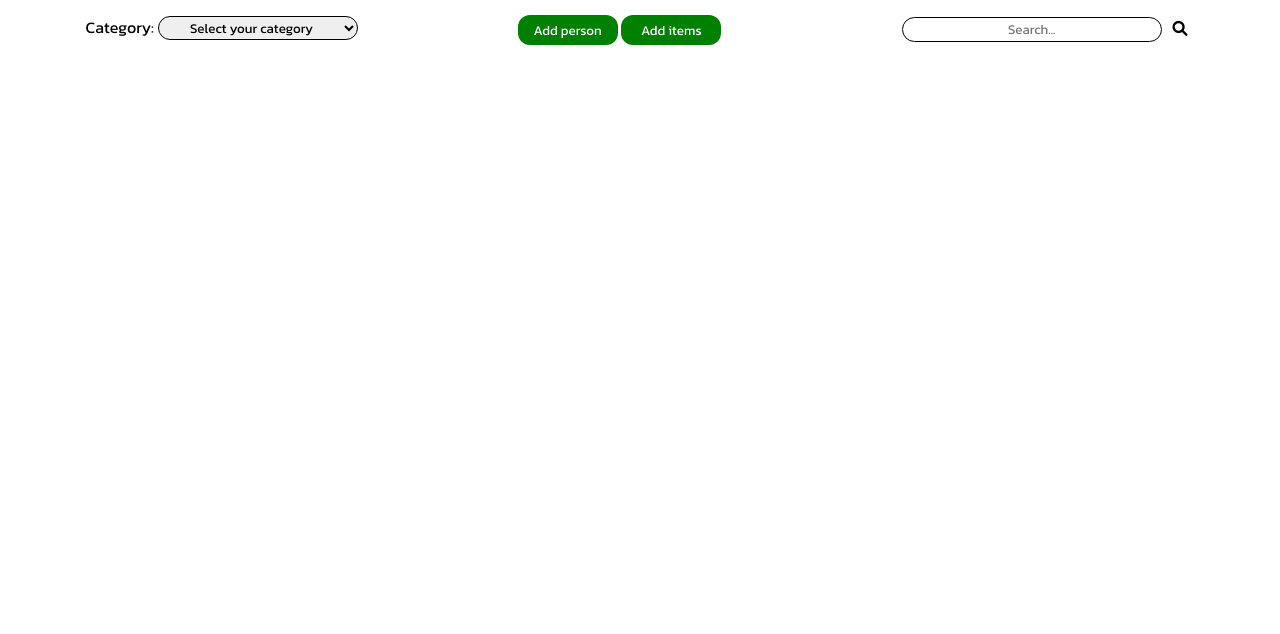
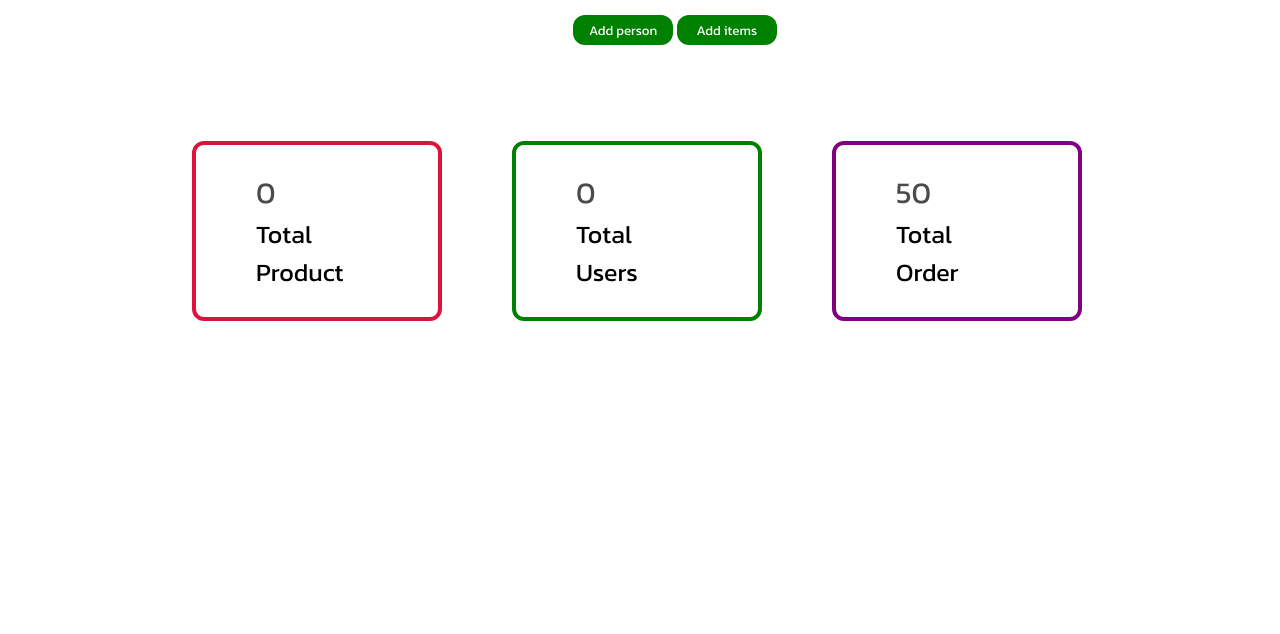
Before and after one commit to Bishal-Bhandari01/college_project, a PHP site: page /adminpannel.php in a window 1280 px wide. Shown: the part 75-709 px from the top of the page. Run offline with PHP 8.4, Linux system fonts and the light colour scheme; data that the repository does not hold is empty.

Commit message:
admin catelog has some changes

```diff
--- a/addcategory.php
+++ b/addcategory.php
@@ -62,7 +62,7 @@
                     var form = document.getElementById("formtwo");
                     form.style.display = "block";
                 }
-            </script>
+                </script>
         </div>
     </section>
     <section class="main">
--- a/adminpannel.php
+++ b/adminpannel.php
@@ -46,27 +46,19 @@ session_start();
         </div>
     </header>
 
-    <section class="home">
+    <section class="home" style="
+        display: flex;
+        justify-content: center;
+    ">
         <div class="max-width">
-            <div class="category">
-                <label class="cate">Category: </label>
-                <select id="shoe_category">
-                    <option>Select your category</option>
-                    <option>Nike</option>
-                    <option>Adidas</option>
-                    <option>Gold Star</option>
-                </select>
-            </div>
             <div class="buttonssection">
-                <button onclick="addperson()"
-                    style="width:100px;height:30px;
+                <button onclick="addperson()" style="width:100px;height:30px;
                     border-radius:12px; border:none;
                     background-color: green;color:#fff;
                     margin-left: 70px;">
                     Add person
                 </button>
-                <button onclick="additems()"
-                    style="width:100px;height:30px;
+                <button onclick="additems()" style="width:100px;height:30px;
                     border-radius:12px; border:none;
                     background-color: green;color:#fff">
                     Add items
@@ -76,18 +68,63 @@ session_start();
                 function addperson() {
                     window.location.href = "adduserandadmin.php";
                 }
-                function additems(){
+
+                function additems() {
                     window.location.href = "addcategory.php";
                 }
             </script>
-            <form class="search" action="<?php echo $_SERVER['PHP_SELF'] ?>" method="POST">
-                <input type="text" name="search" placeholder="Search..." id="searchinput">
-                <button type="submit" class="search-btn">
-                    <i class="fas fa-search"></i>
-                </button>
-            </form>
         </div>
     </section>
+
+    <main class="cardone">
+        <div class="max-width">
+            <div class="cardcontent">
+                <?php
+                $sqli = "SELECT * FROM product";
+                $result = mysqli_query($conn, $sqli);
+                $row = mysqli_num_rows($result);
+                echo '<p style="
+                    opacity: 70%;
+                    font-size: 30px;
+                ">
+                        ' . $row . '
+                    </p>';
+                ?>
+                <p>Total Product</p>
+            </div>
+        </div>
+    </main>
+
+    <main class="cardtwo">
+        <div class="max-width">
+            <div class="cardcontent">
+            <?php
+                $sqli = "SELECT * FROM user";
+                $result = mysqli_query($conn, $sqli);
+                $row = mysqli_num_rows($result);
+                echo '<p style="
+                    opacity: 70%;
+                    font-size: 30px;
+                ">
+                        ' . $row . '
+                    </p>';
+                ?>
+                <p>Total Users</p>
+            </div>
+        </div>
+    </main>
+
+    <main class="cardthree">
+        <div class="max-width">
+            <div class="cardcontent">
+                <p style="
+                    opacity: 70%;
+                    font-size: 30px;
+                ">50</p>
+                <p>Total Order</p>
+            </div>
+        </div>
+    </main>
 
 
     <?php
@@ -99,6 +136,7 @@ session_start();
         }
     }
     ?>
+
 </body>
 
 </html>
--- a/assets/css/adminpannel.css
+++ b/assets/css/adminpannel.css
@@ -76,3 +76,54 @@ ul li .logout{
     border:none;
     cursor: pointer;
 }
+
+/* card styling here */
+.cardone{
+    position: absolute;
+    top: 27%;
+    left: 15%;
+    width: 250px;
+    height: 180px;
+    border-radius: 12px;
+    border: 4px solid crimson;
+    cursor: pointer;
+    transition: all 0.5s ease-in-out;
+}
+.cardtwo{
+    position: absolute;
+    top: 27%;
+    left: 40%;
+    width: 250px;
+    height: 180px;
+    border-radius: 12px;
+    border: 4px solid green;
+    cursor: pointer;
+    transition: all 0.5s ease-in-out;
+}
+.cardthree{
+    position: absolute;
+    top: 27%;
+    left: 65%;
+    width: 250px;
+    height: 180px;
+    border-radius: 12px;
+    border: 4px solid purple;
+    cursor: pointer;
+    transition: all 0.5s ease-in-out;
+}
+.cardcontent{
+    margin-top: 25px;
+    font-size: 25px;
+}
+.cardone:hover{
+    color: #fff;
+    background-color: crimson;
+}
+.cardtwo:hover{
+    color: #fff;
+    background-color: green;
+}
+.cardthree:hover{
+    color: #fff;
+    background-color: purple;
+}
```
Also changed, not shown: assets/css/addproduct.css (line endings or trailing spaces).
